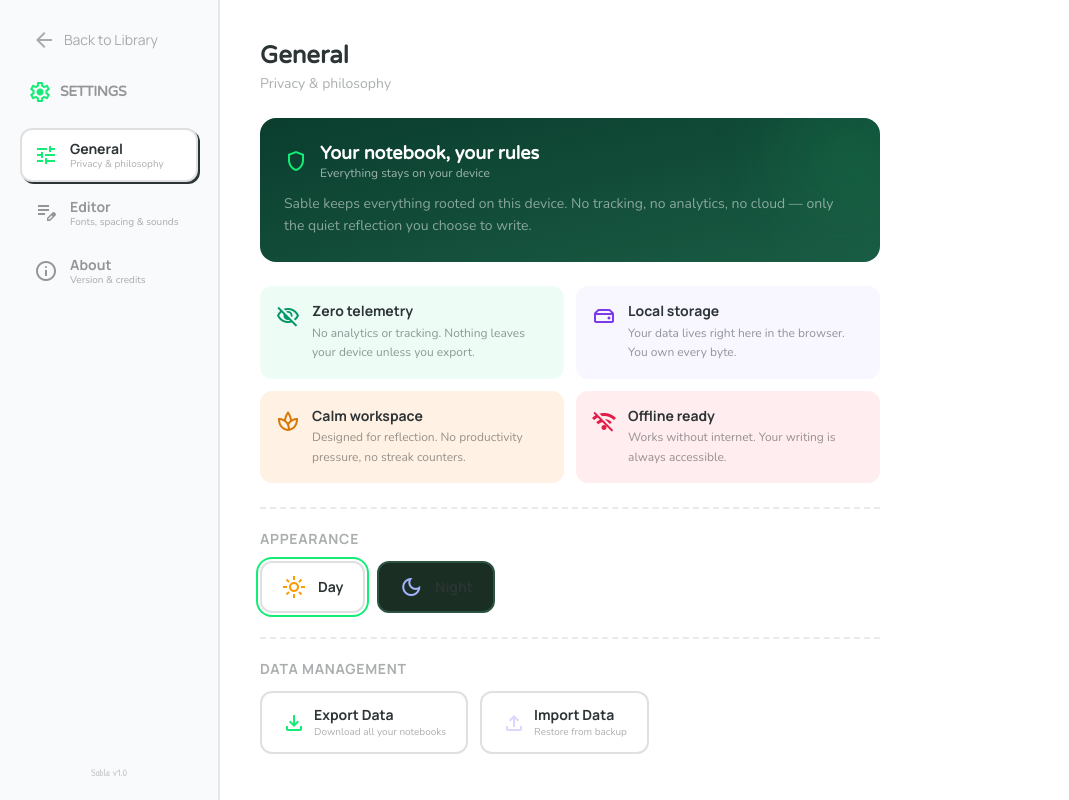
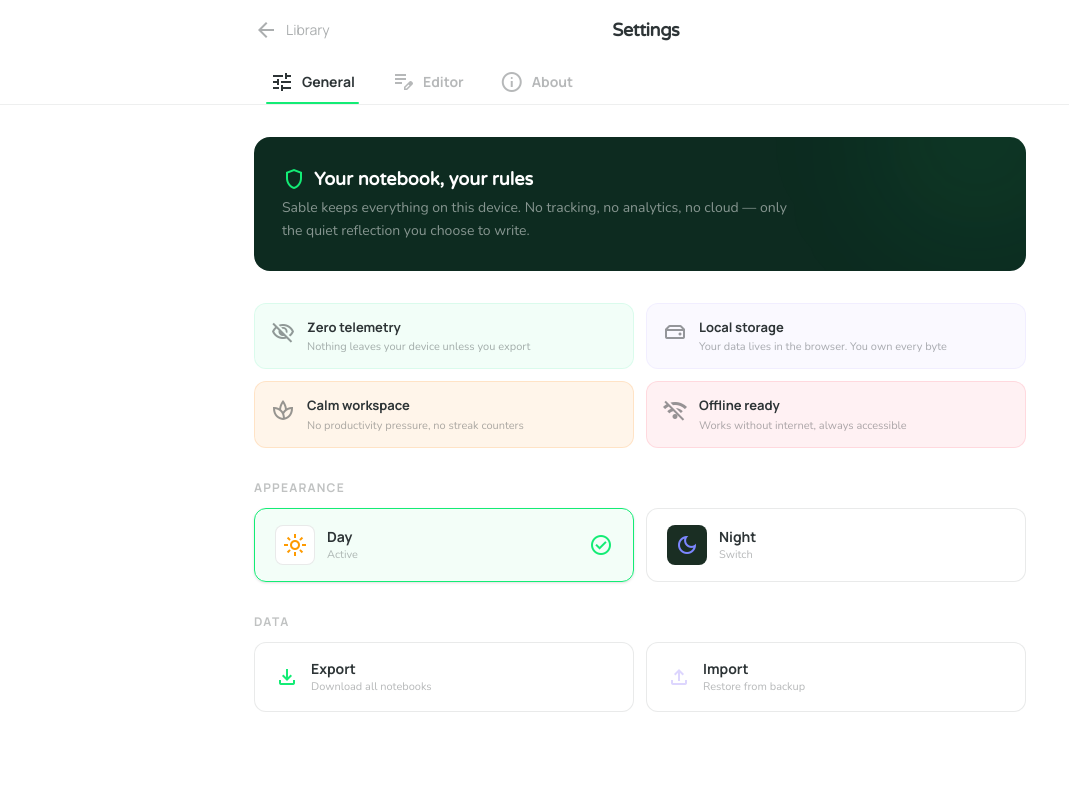
Before and after one commit to lavya30/Sable, a Next.js app: page /settings in a window 1280 px wide. Shown: the whole page, without its empty margins (0-1069 px from the left). Built offline with nearby package versions, Linux system fonts and the light colour scheme.

Commit message:
refactor settings page

```diff
--- a/app/settings/page.tsx
+++ b/app/settings/page.tsx
@@ -8,10 +8,10 @@
 
 type SettingsTab = 'general' | 'editor' | 'about';
 
-const TABS: { id: SettingsTab; label: string; icon: string; desc: string }[] = [
-  { id: 'general', label: 'General', icon: 'tune', desc: 'Privacy & philosophy' },
-  { id: 'editor', label: 'Editor', icon: 'edit_note', desc: 'Fonts, spacing & sounds' },
-  { id: 'about', label: 'About', icon: 'info', desc: 'Version & credits' },
+const TABS: { id: SettingsTab; label: string; icon: string }[] = [
+  { id: 'general', label: 'General', icon: 'tune' },
+  { id: 'editor', label: 'Editor', icon: 'edit_note' },
+  { id: 'about', label: 'About', icon: 'info' },
 ];
 
 export default function SettingsPage() {
@@ -19,47 +19,49 @@
   const [activeTab, setActiveTab] = useState<SettingsTab>('general');
 
   return (
-    <div className="bg-canvas text-ink font-body min-h-screen flex">
-      {/* ── Sidebar ─────────────────────────────────────────── */}
-      <aside className="w-[220px] flex-shrink-0 bg-surface border-r-2 border-ink/10 flex flex-col p-5 gap-1 min-h-screen">
-        {/* Back to library */}
+    <div className="bg-canvas text-ink font-body min-h-screen">
+      {/* ── Top bar ─────────────────────────────────────────── */}
+      <header className="sticky top-0 z-20 bg-canvas/80 backdrop-blur-md border-b border-ink/8">
+        <div className="max-w-[820px] mx-auto px-6 py-4 flex items-center justify-between">
           <Link
             href="/"
-          className="flex items-center gap-2 px-3 py-2 mb-4 text-ink/40 hover:text-ink transition-colors font-display text-sm"
+            className="flex items-center gap-2 text-ink/40 hover:text-ink transition-colors font-display text-sm group"
           >
-          <span className="material-symbols-outlined text-[18px]">arrow_back</span>
-          Back to Library
+            <span className="material-symbols-outlined text-[18px] group-hover:-translate-x-0.5 transition-transform">arrow_back</span>
+            Library
           </Link>
 
-        <div className="flex items-center gap-2 mb-5 px-2">
-          <span className="material-symbols-outlined text-primary text-[22px]">settings</span>
-          <h2 className="font-heading font-bold text-sm tracking-tight uppercase text-ink/50">Settings</h2>
+          <h1 className="font-heading font-bold text-lg tracking-tight">Settings</h1>
+
+          <div className="w-16" /> {/* spacer for centering */}
         </div>
 
+        {/* Tab bar */}
+        <div className="max-w-[820px] mx-auto px-6">
+          <nav className="flex gap-1">
             {TABS.map((tab) => (
               <button
                 key={tab.id}
                 onClick={() => setActiveTab(tab.id)}
-            className={`flex items-center gap-3 w-full px-3 py-2.5 rounded-xl text-left transition-all ${activeTab === tab.id
-              ? 'bg-white border-2 border-ink/15 shadow-hard-sm text-ink'
-              : 'border-2 border-transparent text-ink/50 hover:text-ink hover:bg-white/60'
+                className={`relative flex items-center gap-2 px-4 py-2.5 text-sm font-display font-semibold transition-colors rounded-t-lg ${
+                  activeTab === tab.id
+                    ? 'text-ink'
+                    : 'text-ink/35 hover:text-ink/60'
                 }`}
               >
-            <span className={`material-symbols-outlined text-[20px] ${activeTab === tab.id ? 'text-primary' : ''
-              }`}>{tab.icon}</span>
-            <div className="min-w-0">
-              <p className="font-display font-semibold text-sm leading-tight">{tab.label}</p>
-              <p className="text-[10px] text-ink/40 leading-tight truncate">{tab.desc}</p>
-            </div>
+                <span className="material-symbols-outlined text-[18px]">{tab.icon}</span>
+                {tab.label}
+                {activeTab === tab.id && (
+                  <span className="absolute bottom-0 left-3 right-3 h-[2px] bg-primary rounded-full" />
+                )}
               </button>
             ))}
-
-        <div className="flex-1" />
-        <p className="text-[10px] font-marker text-ink/25 px-2 text-center">Sable v1.0</p>
-      </aside>
+          </nav>
+        </div>
+      </header>
 
       {/* ── Content ──────────────────────────────────────────── */}
-      <main className="flex-1 overflow-y-auto p-10 max-w-[700px]">
+      <main className="max-w-[820px] mx-auto px-6 py-8">
         {activeTab === 'general' && <GeneralTab settings={settings} updateSettings={updateSettings} />}
         {activeTab === 'editor' && <EditorTab settings={settings} updateSettings={updateSettings} />}
         {activeTab === 'about' && <AboutTab />}
@@ -79,72 +81,49 @@
 
 function GeneralTab({ settings, updateSettings }: TabProps) {
   return (
-    <div className="space-y-6">
-      <div>
-        <h3 className="font-heading font-bold text-2xl text-ink">General</h3>
-        <p className="text-sm text-ink/40 font-body mt-0.5">Privacy & philosophy</p>
+    <div className="space-y-8">
+      {/* Privacy banner */}
+      <div className="relative bg-[#0d2b20] rounded-2xl p-7 text-white overflow-hidden">
+        <div className="absolute top-0 right-0 w-48 h-48 bg-primary/8 rounded-full blur-3xl -translate-y-1/2 translate-x-1/4" />
+        <div className="relative">
+          <div className="flex items-center gap-2 mb-1">
+            <span className="material-symbols-outlined text-primary text-[22px]">shield</span>
+            <h3 className="font-heading font-bold text-lg">Your notebook, your rules</h3>
           </div>
-
-      {/* Hero banner */}
-      <div className="bg-gradient-to-br from-[#0a3d2e] to-[#1a5c44] rounded-2xl p-6 text-white relative overflow-hidden">
-        <div className="absolute -top-8 -right-8 w-32 h-32 bg-primary/10 rounded-full blur-2xl" />
-        <div className="relative z-10">
-          <div className="flex items-center gap-3 mb-2">
-            <span className="material-symbols-outlined text-primary text-[28px]">shield</span>
-            <div>
-              <h4 className="font-heading font-bold text-lg leading-tight">Your notebook, your rules</h4>
-              <p className="text-white/60 text-xs font-body">Everything stays on your device</p>
-            </div>
-          </div>
-          <p className="text-white/50 text-sm font-body mt-3 leading-relaxed">
-            Sable keeps everything rooted on this device. No tracking, no analytics, no cloud
+          <p className="text-white/50 text-sm leading-relaxed max-w-lg">
+            Sable keeps everything on this device. No tracking, no analytics, no cloud
             — only the quiet reflection you choose to write.
           </p>
         </div>
       </div>
 
-      {/* Feature cards grid */}
+      {/* Feature pills */}
       <div className="grid grid-cols-2 gap-3">
-        <FeatureCard
-          icon="visibility_off"
-          title="Zero telemetry"
-          desc="No analytics or tracking. Nothing leaves your device unless you export."
-          color="bg-mint/20"
-          iconColor="text-[#059669]"
-        />
-        <FeatureCard
-          icon="hard_drive"
-          title="Local storage"
-          desc="Your data lives right here in the browser. You own every byte."
-          color="bg-lavender/20"
-          iconColor="text-[#7c3aed]"
-        />
-        <FeatureCard
-          icon="spa"
-          title="Calm workspace"
-          desc="Designed for reflection. No productivity pressure, no streak counters."
-          color="bg-peach/20"
-          iconColor="text-[#d97706]"
-        />
-        <FeatureCard
-          icon="wifi_off"
-          title="Offline ready"
-          desc="Works without internet. Your writing is always accessible."
-          color="bg-rose/20"
-          iconColor="text-[#e11d48]"
-        />
+        {[
+          { icon: 'visibility_off', title: 'Zero telemetry', desc: 'Nothing leaves your device unless you export', color: 'bg-mint/15 border-mint/30' },
+          { icon: 'hard_drive', title: 'Local storage', desc: 'Your data lives in the browser. You own every byte', color: 'bg-lavender/15 border-lavender/30' },
+          { icon: 'spa', title: 'Calm workspace', desc: 'No productivity pressure, no streak counters', color: 'bg-peach/15 border-peach/30' },
+          { icon: 'wifi_off', title: 'Offline ready', desc: 'Works without internet, always accessible', color: 'bg-rose/15 border-rose/30' },
+        ].map((item) => (
+          <div key={item.title} className={`${item.color} border rounded-xl px-4 py-3.5 flex items-start gap-3`}>
+            <span className="material-symbols-outlined text-[20px] text-ink/50 mt-0.5 shrink-0">{item.icon}</span>
+            <div className="min-w-0">
+              <p className="font-display font-bold text-[13px] text-ink">{item.title}</p>
+              <p className="text-[11px] text-ink/40 leading-snug mt-0.5">{item.desc}</p>
+            </div>
+          </div>
+        ))}
       </div>
 
-      {/* Theme */}
-      <div className="border-t-2 border-dashed border-ink/10 pt-5">
-        <h4 className="font-display font-bold text-sm uppercase tracking-wider text-ink/40 mb-3">Appearance</h4>
+      {/* Appearance */}
+      <Section title="Appearance">
         <div className="flex gap-3">
           <ThemeCard
             label="Day"
             icon="light_mode"
             active={settings.theme === 'light'}
             onClick={() => updateSettings({ theme: 'light' })}
-            bg="bg-white border-ink/15"
+            preview="bg-white"
             iconColor="text-amber-500"
           />
           <ThemeCard
@@ -152,29 +131,28 @@
             icon="dark_mode"
             active={settings.theme === 'dark'}
             onClick={() => updateSettings({ theme: 'dark' })}
-            bg="bg-[#1a2e23] border-[#2d5443]"
-            iconColor="text-indigo-300"
+            preview="bg-[#1a2e23]"
+            iconColor="text-indigo-400"
           />
         </div>
-      </div>
+      </Section>
 
       {/* Data Management */}
-      <div className="border-t-2 border-dashed border-ink/10 pt-5">
-        <h4 className="font-display font-bold text-sm uppercase tracking-wider text-ink/40 mb-3">Data Management</h4>
+      <Section title="Data">
         <div className="flex gap-3">
           <button
             onClick={exportAllData}
-            className="flex items-center gap-2 px-5 py-3 border-2 border-ink/15 rounded-xl bg-white hover:shadow-hard-sm transition-all"
+            className="flex-1 flex items-center gap-3 px-5 py-4 rounded-xl border border-ink/10 bg-white hover:border-ink/20 hover:shadow-sm transition-all group"
           >
-            <span className="material-symbols-outlined text-[20px] text-primary">download</span>
+            <span className="material-symbols-outlined text-[20px] text-primary group-hover:scale-110 transition-transform">download</span>
             <div className="text-left">
-              <p className="font-display font-semibold text-sm">Export Data</p>
-              <p className="text-[10px] text-ink/40">Download all your notebooks</p>
+              <p className="font-display font-semibold text-sm">Export</p>
+              <p className="text-[11px] text-ink/35">Download all notebooks</p>
             </div>
           </button>
           <ImportButton />
         </div>
-      </div>
+      </Section>
     </div>
   );
 }
@@ -194,46 +172,39 @@
   };
 
   return (
-    <label className="flex items-center gap-2 px-5 py-3 border-2 border-ink/15 rounded-xl bg-white hover:shadow-hard-sm transition-all cursor-pointer">
-      <span className="material-symbols-outlined text-[20px] text-lavender">upload</span>
+    <label className="flex-1 flex items-center gap-3 px-5 py-4 rounded-xl border border-ink/10 bg-white hover:border-ink/20 hover:shadow-sm transition-all cursor-pointer group">
+      <span className="material-symbols-outlined text-[20px] text-lavender group-hover:scale-110 transition-transform">upload</span>
       <div className="text-left">
-        <p className="font-display font-semibold text-sm">Import Data</p>
-        <p className="text-[10px] text-ink/40">{error || 'Restore from backup'}</p>
+        <p className="font-display font-semibold text-sm">Import</p>
+        <p className={`text-[11px] ${error ? 'text-red-500' : 'text-ink/35'}`}>{error || 'Restore from backup'}</p>
       </div>
       <input type="file" accept=".json" className="hidden" onChange={handleImport} />
     </label>
   );
 }
 
-function FeatureCard({ icon, title, desc, color, iconColor }: {
-  icon: string; title: string; desc: string; color: string; iconColor: string;
-}) {
-  return (
-    <div className={`${color} rounded-xl p-4 transition-transform hover:scale-[1.02]`}>
-      <div className="flex items-start gap-3">
-        <span className={`material-symbols-outlined text-[22px] ${iconColor} mt-0.5`}>{icon}</span>
-        <div>
-          <p className="font-display font-bold text-sm text-ink leading-tight">{title}</p>
-          <p className="text-xs text-ink/50 font-body mt-1 leading-relaxed">{desc}</p>
-        </div>
-      </div>
-    </div>
-  );
-}
-
-function ThemeCard({ label, icon, active, onClick, bg, iconColor }: {
-  label: string; icon: string; active: boolean; onClick: () => void; bg: string; iconColor: string;
+function ThemeCard({ label, icon, active, onClick, preview, iconColor }: {
+  label: string; icon: string; active: boolean; onClick: () => void; preview: string; iconColor: string;
 }) {
   return (
     <button
       onClick={onClick}
-      className={`flex items-center gap-3 px-5 py-3 rounded-xl border-2 transition-all ${bg} ${active
-        ? 'ring-2 ring-primary ring-offset-2 shadow-hard-sm'
-        : 'hover:shadow-hard-sm'
+      className={`flex-1 flex items-center gap-3 px-5 py-4 rounded-xl border transition-all ${
+        active
+          ? 'border-primary bg-primary/5 shadow-sm'
+          : 'border-ink/10 bg-white hover:border-ink/20'
       }`}
     >
-      <span className={`material-symbols-outlined text-[22px] ${iconColor}`}>{icon}</span>
-      <span className="font-display font-semibold text-sm">{label}</span>
+      <div className={`w-10 h-10 rounded-lg ${preview} border border-ink/10 flex items-center justify-center shrink-0`}>
+        <span className={`material-symbols-outlined text-[20px] ${iconColor}`}>{icon}</span>
+      </div>
+      <div className="text-left">
+        <p className="font-display font-semibold text-sm">{label}</p>
+        <p className="text-[11px] text-ink/35">{active ? 'Active' : 'Switch'}</p>
+      </div>
+      {active && (
+        <span className="material-symbols-outlined text-primary text-[18px] ml-auto">check_circle</span>
+      )}
     </button>
   );
 }
@@ -244,13 +215,10 @@
 
 function EditorTab({ settings, updateSettings }: TabProps) {
   return (
-    <div className="space-y-6">
-      <div>
-        <h3 className="font-heading font-bold text-2xl text-ink">Editor</h3>
-        <p className="text-sm text-ink/40 font-body mt-0.5">Fonts, spacing & sounds</p>
-      </div>
-
-      {/* Font Size */}
+    <div className="space-y-8">
+      {/* Typography */}
+      <Section title="Typography">
+        <div className="space-y-5">
           <SettingsSlider
             label="Text Size"
             value={`${settings.fontSize}px`}
@@ -260,11 +228,9 @@
             sliderValue={settings.fontSize}
             onChange={(v) => updateSettings({ fontSize: v })}
             leftLabel="Small"
-        rightLabel="Huge"
+            rightLabel="Large"
             icon="format_size"
           />
-
-      {/* Line Spacing */}
           <SettingsSlider
             label="Line Spacing"
             value={settings.lineSpacing.toFixed(1)}
@@ -277,27 +243,35 @@
             rightLabel="Airy"
             icon="format_line_spacing"
           />
+        </div>
+      </Section>
 
-      {/* Keystroke Sounds */}
-      <div className="border-t-2 border-dashed border-ink/10 pt-5">
-        <h4 className="font-display font-bold text-sm uppercase tracking-wider text-ink/40 mb-3">Keystroke Sounds</h4>
+      {/* Sounds */}
+      <Section title="Keystroke Sounds">
         <div className="flex gap-2 flex-wrap">
-          {(['off', 'typewriter', 'mechanical', 'pen'] as const).map((theme) => (
+          {([
+            { key: 'off', label: 'Off', icon: 'volume_off' },
+            { key: 'typewriter', label: 'Typewriter', icon: 'keyboard' },
+            { key: 'mechanical', label: 'Mechanical', icon: 'piano' },
+            { key: 'pen', label: 'Pen', icon: 'edit' },
+          ] as const).map((theme) => (
             <button
-              key={theme}
-              onClick={() => updateSettings({ keystrokeSounds: theme })}
-              className={`px-4 py-2 rounded-xl border-2 font-display text-sm font-semibold transition-all capitalize ${settings.keystrokeSounds === theme
-                ? 'bg-primary/15 border-primary text-ink shadow-hard-sm'
-                : 'border-ink/10 text-ink/50 hover:border-ink/30 hover:text-ink'
+              key={theme.key}
+              onClick={() => updateSettings({ keystrokeSounds: theme.key })}
+              className={`flex items-center gap-2 px-4 py-2.5 rounded-xl border text-sm font-display font-semibold transition-all ${
+                settings.keystrokeSounds === theme.key
+                  ? 'bg-primary/10 border-primary/40 text-ink'
+                  : 'border-ink/10 text-ink/40 hover:border-ink/20 hover:text-ink/60'
               }`}
             >
-              {theme === 'off' ? '🔇 Off' : theme === 'typewriter' ? '⌨️ Typewriter' : theme === 'mechanical' ? '🎹 Mechanical' : '🖊️ Pen'}
+              <span className="material-symbols-outlined text-[16px]">{theme.icon}</span>
+              {theme.label}
             </button>
           ))}
         </div>
 
         {settings.keystrokeSounds !== 'off' && (
-          <div className="mt-3">
+          <div className="mt-4">
             <SettingsSlider
               label="Volume"
               value={`${Math.round(settings.keystrokeVolume * 100)}%`}
@@ -309,28 +283,41 @@
               leftLabel="Quiet"
               rightLabel="Loud"
               icon="volume_up"
-              compact
             />
           </div>
         )}
+      </Section>
+
+      {/* Preview */}
+      <Section title="Preview">
+        <div className="rounded-xl border border-ink/10 bg-white p-6 overflow-hidden">
+          <p
+            className="text-ink leading-relaxed transition-all duration-300"
+            style={{ fontSize: `${settings.fontSize}px`, lineHeight: settings.lineSpacing }}
+          >
+            The old man sat by the window, watching the rain trace silver paths down the glass.
+            Each drop carried a memory — some sharp, some blurred by time.
+          </p>
         </div>
+        <p className="text-[11px] text-ink/30 mt-2 text-center font-marker">Live preview of your editor settings</p>
+      </Section>
     </div>
   );
 }
 
-function SettingsSlider({ label, value, min, max, step, sliderValue, onChange, leftLabel, rightLabel, icon, compact }: {
+function SettingsSlider({ label, value, min, max, step, sliderValue, onChange, leftLabel, rightLabel, icon }: {
   label: string; value: string; min: number; max: number; step: number;
   sliderValue: number; onChange: (v: number) => void;
-  leftLabel: string; rightLabel: string; icon: string; compact?: boolean;
+  leftLabel: string; rightLabel: string; icon: string;
 }) {
   return (
-    <div className={`${compact ? '' : 'bg-surface rounded-xl p-4'}`}>
-      <div className="flex justify-between items-center mb-2">
+    <div>
+      <div className="flex justify-between items-center mb-2.5">
         <div className="flex items-center gap-2">
-          <span className="material-symbols-outlined text-[18px] text-ink/40">{icon}</span>
+          <span className="material-symbols-outlined text-[18px] text-ink/30">{icon}</span>
           <span className="font-display font-semibold text-sm text-ink">{label}</span>
         </div>
-        <span className="font-mono text-sm text-primary font-bold bg-primary/10 px-2 py-0.5 rounded-md">{value}</span>
+        <span className="font-mono text-xs text-primary font-bold bg-primary/8 px-2.5 py-1 rounded-lg">{value}</span>
       </div>
       <input
         type="range"
@@ -339,10 +326,10 @@
         step={step}
         value={sliderValue}
         onChange={(e) => onChange(parseInt(e.target.value, 10))}
-        className="w-full"
+        className="w-full accent-primary"
         aria-label={label}
       />
-      <div className="flex justify-between text-[10px] font-marker text-ink/30 mt-1">
+      <div className="flex justify-between text-[10px] text-ink/25 mt-1 px-0.5">
         <span>{leftLabel}</span>
         <span>{rightLabel}</span>
       </div>
@@ -358,69 +345,75 @@
   const [feedbackOpen, setFeedbackOpen] = useState(false);
 
   return (
-    <div className="space-y-6">
+    <div className="space-y-8">
+      {/* App identity */}
+      <div className="flex items-center gap-5">
+        <div className="w-16 h-16 rounded-2xl bg-gradient-to-br from-primary/20 to-mint/30 border border-primary/15 flex items-center justify-center shrink-0">
+          <span className="material-symbols-outlined text-primary text-[32px]">edit_note</span>
+        </div>
         <div>
-        <h3 className="font-heading font-bold text-2xl text-ink">About</h3>
-        <p className="text-sm text-ink/40 font-body mt-0.5">Version & credits</p>
-      </div>
-
-      {/* Version Card */}
-      <div className="bg-gradient-to-br from-primary/10 to-mint/20 rounded-2xl p-6 border border-primary/20">
-        <div className="flex items-center gap-3 mb-3">
-          <span className="material-symbols-outlined text-primary text-[28px]">edit_note</span>
-          <div>
-            <h4 className="font-heading font-bold text-xl text-ink">Sable</h4>
-            <p className="text-xs text-ink/40 font-mono">Version 1.0.0</p>
-          </div>
-        </div>
-        <p className="text-sm text-ink/60 font-body leading-relaxed">
-          A calm, distraction-free writing space designed for writers who value
-          privacy and the joy of putting thoughts to paper.
+          <h3 className="font-heading font-bold text-2xl text-ink">Sable</h3>
+          <p className="text-sm text-ink/40 font-body mt-0.5">
+            A calm, distraction-free writing space for writers who value privacy.
           </p>
-      </div>
-
-      {/* Credits */}
-      <div className="bg-surface rounded-xl p-5">
-        <h4 className="font-display font-bold text-sm uppercase tracking-wider text-ink/40 mb-3">Made With</h4>
-        <div className="grid grid-cols-2 gap-2">
-          {[
-            { name: 'Next.js', icon: '⚡' },
-            { name: 'TipTap', icon: '✍️' },
-            { name: 'Tailwind CSS', icon: '🎨' },
-            { name: 'GSAP', icon: '🎬' },
-          ].map((tech) => (
-            <div key={tech.name} className="flex items-center gap-2 px-3 py-2 bg-white rounded-lg border border-ink/5">
-              <span className="text-base">{tech.icon}</span>
-              <span className="font-display text-xs font-semibold text-ink/60">{tech.name}</span>
-            </div>
-          ))}
+          <p className="text-xs text-ink/25 font-mono mt-1">v1.0.0</p>
         </div>
       </div>
 
-      {/* Send Feedback */}
+      {/* Built with */}
+      <Section title="Built With">
+        <div className="flex flex-wrap gap-2">
+          {[
+            { name: 'Next.js', color: 'bg-ink/5' },
+            { name: 'TipTap', color: 'bg-primary/8' },
+            { name: 'Tailwind CSS', color: 'bg-blue-50' },
+            { name: 'GSAP', color: 'bg-green-50' },
+            { name: 'Electron', color: 'bg-indigo-50' },
+          ].map((tech) => (
+            <span
+              key={tech.name}
+              className={`${tech.color} px-3.5 py-1.5 rounded-lg text-xs font-display font-semibold text-ink/60 border border-ink/5`}
+            >
+              {tech.name}
+            </span>
+          ))}
+        </div>
+      </Section>
+
+      {/* Feedback */}
+      <Section title="Feedback">
         <button
           onClick={() => setFeedbackOpen(true)}
-        className="w-full bg-white border-2 border-ink/10 rounded-xl p-4 flex items-center justify-between hover:shadow-hard-sm transition-all cursor-pointer text-left"
+          className="w-full flex items-center gap-3 px-5 py-4 rounded-xl border border-ink/10 bg-white hover:border-ink/20 hover:shadow-sm transition-all group"
         >
-        <div className="flex items-center gap-3">
-          <span className="material-symbols-outlined text-[20px] text-ink/40">chat_bubble</span>
-          <div>
+          <span className="material-symbols-outlined text-[20px] text-ink/30 group-hover:text-ink/50 transition-colors">chat_bubble</span>
+          <div className="text-left flex-1">
             <p className="font-display font-semibold text-sm text-ink">Send feedback</p>
-            <p className="text-[10px] text-ink/40">Share thoughts or report an issue</p>
+            <p className="text-[11px] text-ink/35">Share thoughts or report an issue</p>
           </div>
-        </div>
-        <span className="material-symbols-outlined text-[18px] text-ink/30">chevron_right</span>
+          <span className="material-symbols-outlined text-[16px] text-ink/20 group-hover:translate-x-0.5 transition-transform">chevron_right</span>
         </button>
+      </Section>
 
       {/* Footer */}
-      <div className="text-center pt-2">
-        <p className="font-marker text-sm text-ink/30 leading-relaxed">
+      <p className="text-center font-marker text-sm text-ink/20 pt-4">
         Made with ♥ for writers who think best in quiet
       </p>
-      </div>
 
-      {/* Feedback Modal */}
       <FeedbackModal isOpen={feedbackOpen} onClose={() => setFeedbackOpen(false)} />
     </div>
   );
 }
+
+/* ═══════════════════════════════════════════════════════════════════════════ */
+/*  Shared Components                                                        */
+/* ═══════════════════════════════════════════════════════════════════════════ */
+
+function Section({ title, children }: { title: string; children: React.ReactNode }) {
+  return (
+    <section>
+      <h4 className="font-display font-bold text-xs uppercase tracking-widest text-ink/30 mb-3">{title}</h4>
+      {children}
+    </section>
+  );
+}
```
Lines whose indentation alone changed are shown as unchanged.
